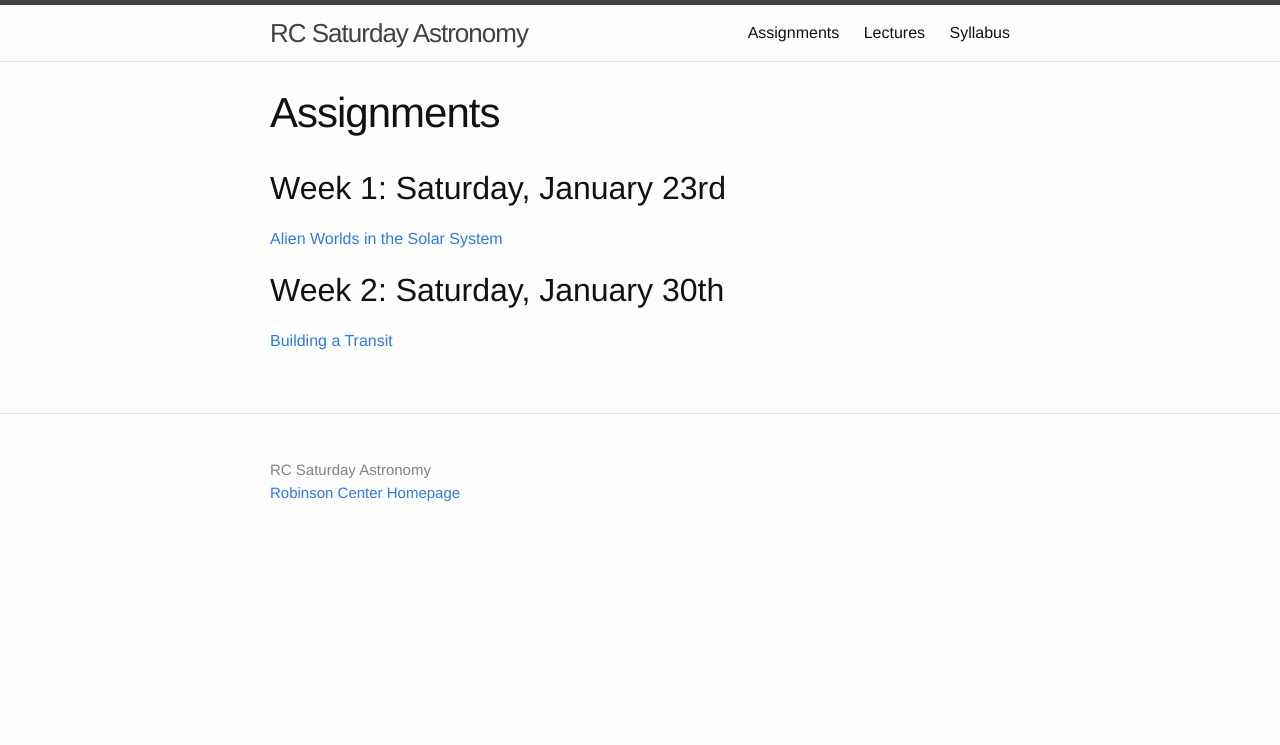
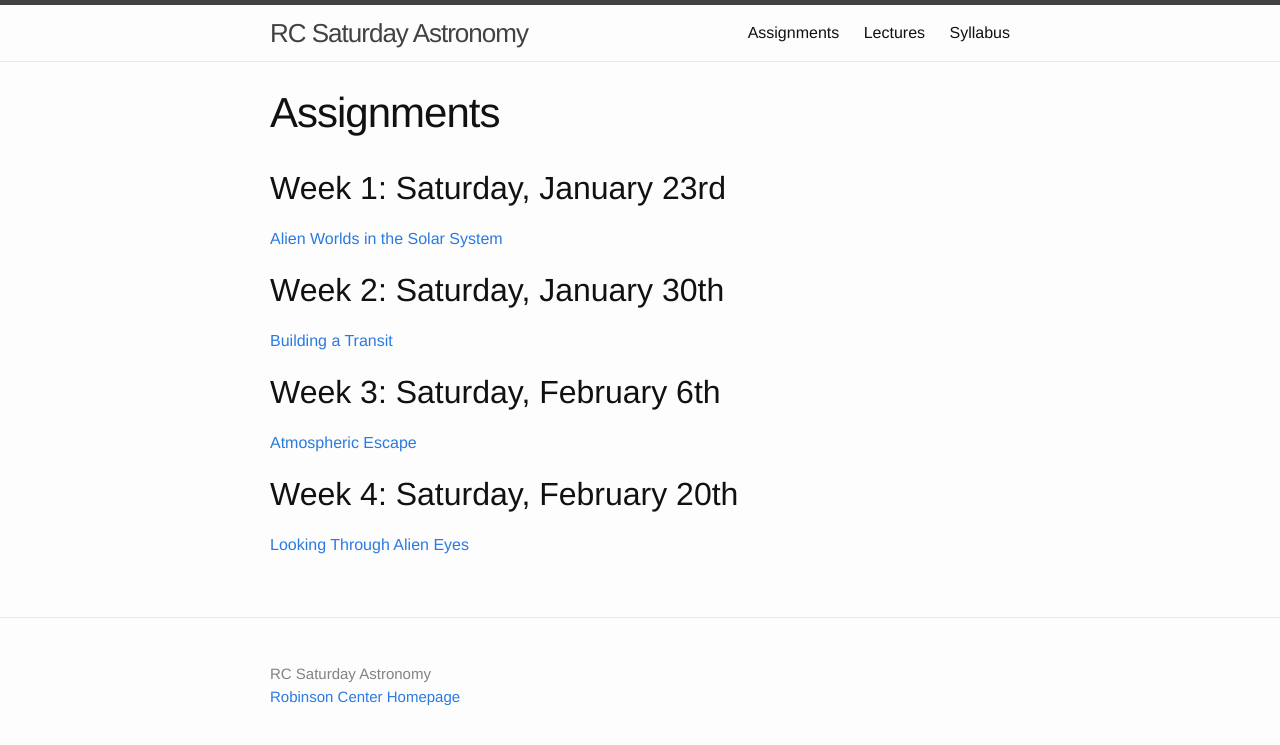
Before and after one commit to kgarofali/robinson-center, a Jekyll site: the page built from assignments.md, in a window 1280 px wide. Shown: the top 745 px of the page. Built offline with Jekyll 4.4.1, drawn with Linux system fonts in a browser that asks for light colours.

Commit message:
weeks 3 and 4 added

```diff
--- a/assignments.md
+++ b/assignments.md
@@ -9,3 +9,9 @@ permalink: assignments/
 
 ## Week 2: Saturday, January 30th
 [Building a Transit](../docs/02Worksheet.pdf)
+
+## Week 3: Saturday, February 6th
+[Atmospheric Escape](../docs/03Worksheet.pdf)
+
+## Week 4: Saturday, February 20th
+[Looking Through Alien Eyes](../docs/04Worksheet.pdf)
```
Also changed, not shown: lectures.md (+6 -0 lines), 4 other files.
